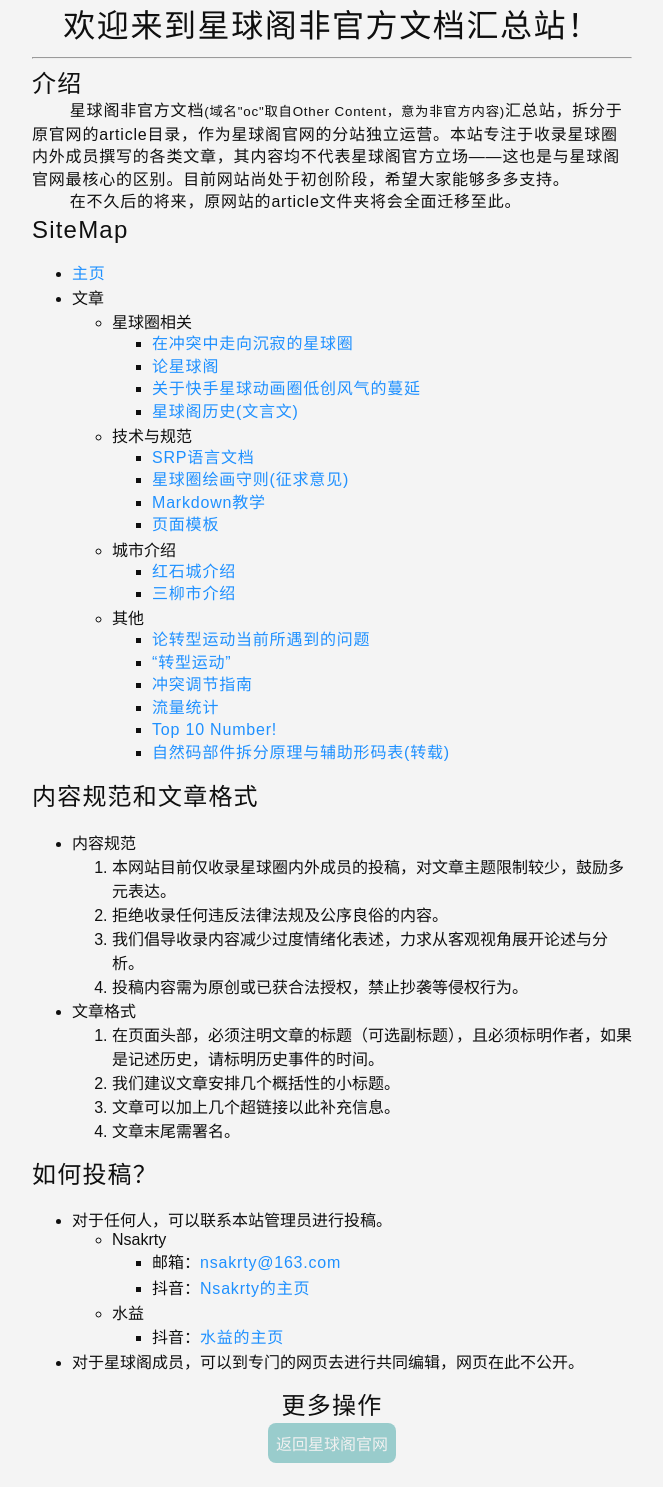
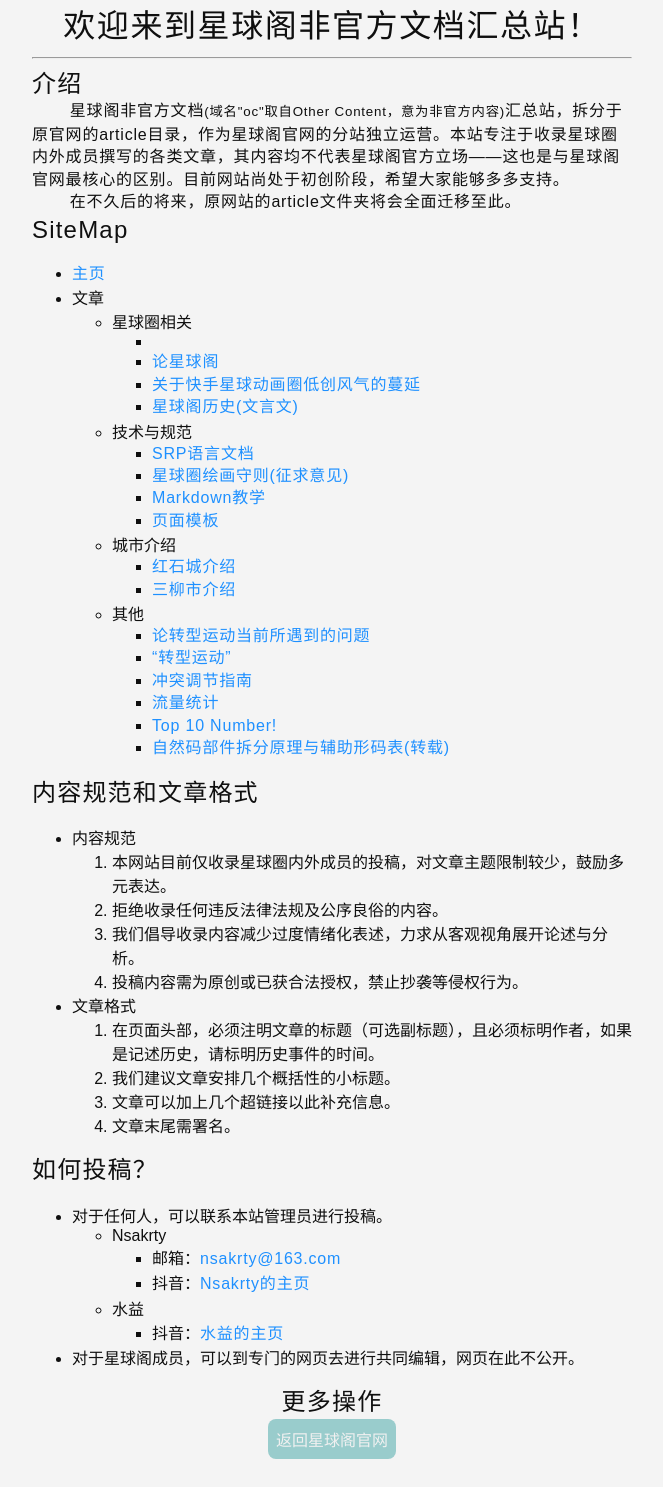
Before and after one commit to SRPNGO/post, a Jekyll site: the page index.html, which Jekyll copies as it is, in a window 1280 px wide. Shown: the whole page, without its empty margins (308-971 px from the left). Built offline with Jekyll 4.4.1, drawn with Linux system fonts in a browser that asks for light colours; comment, search, counter and statistics services are not loaded.

Commit message:
docs: 下线PCdeath.html文档

```diff
--- a/docs/PCdeath.html
+++ b/docs/PCdeath.html
@@ -1,4 +1,4 @@
-<!DOCTYPE html>
+<!-- <!DOCTYPE html>
 <html lang="zh-cn">
   <head>
     <title>在冲突中走向沉寂的星球圈</title>
--- a/index.html
+++ b/index.html
@@ -54,7 +54,7 @@
                   星球圈相关
                   <ul>
                     <li>
-                      <a href="docs/PCdeath.html">在冲突中走向沉寂的星球圈</a>
+                      <!-- <a href="docs/PCdeath.html">在冲突中走向沉寂的星球圈</a> -->
                     </li>
                     <li><a href="docs/viewSRPN">论星球阁</a></li>
                     <li>
```
Also changed, not shown: other parts of docs/PCdeath.html (+3 -1 lines).
